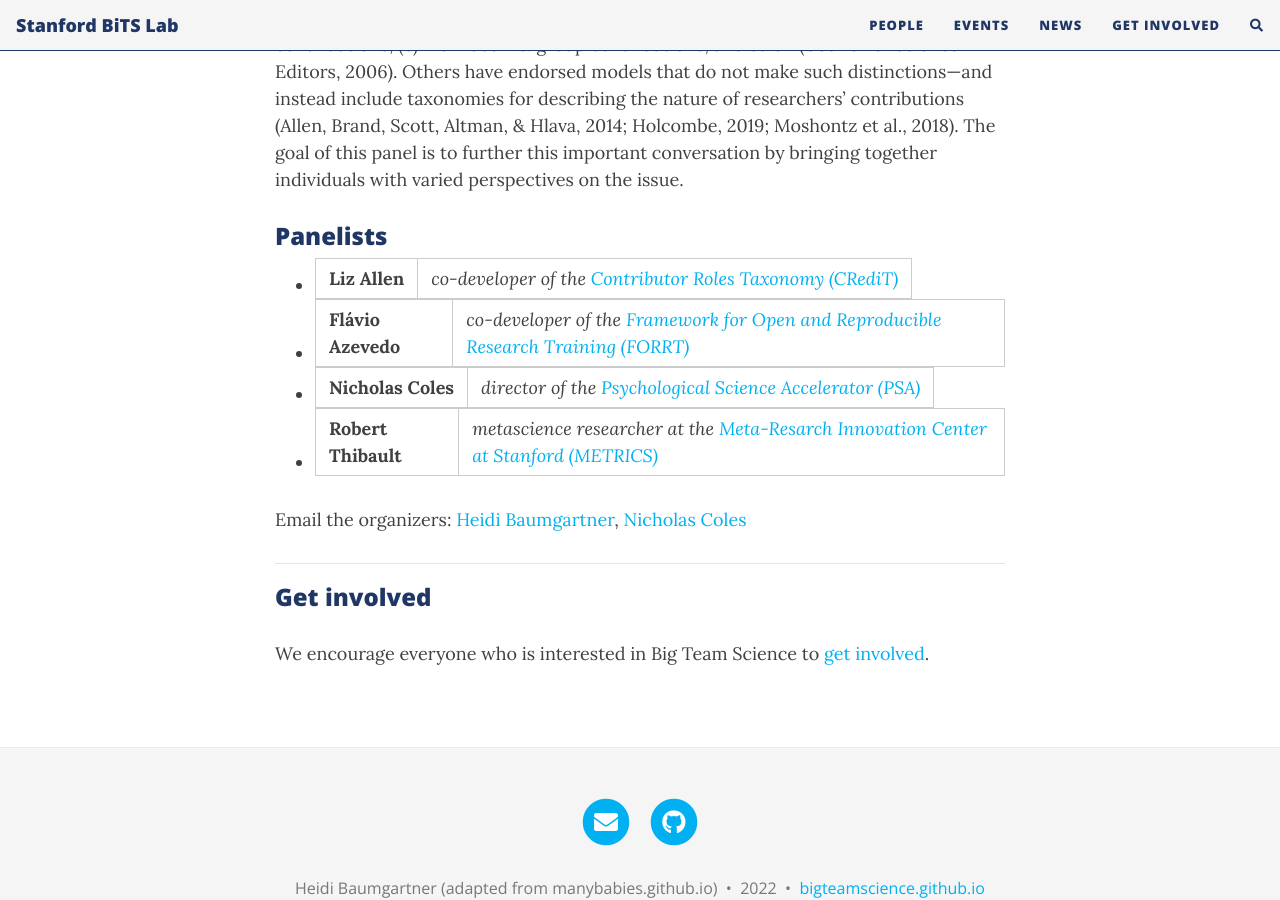
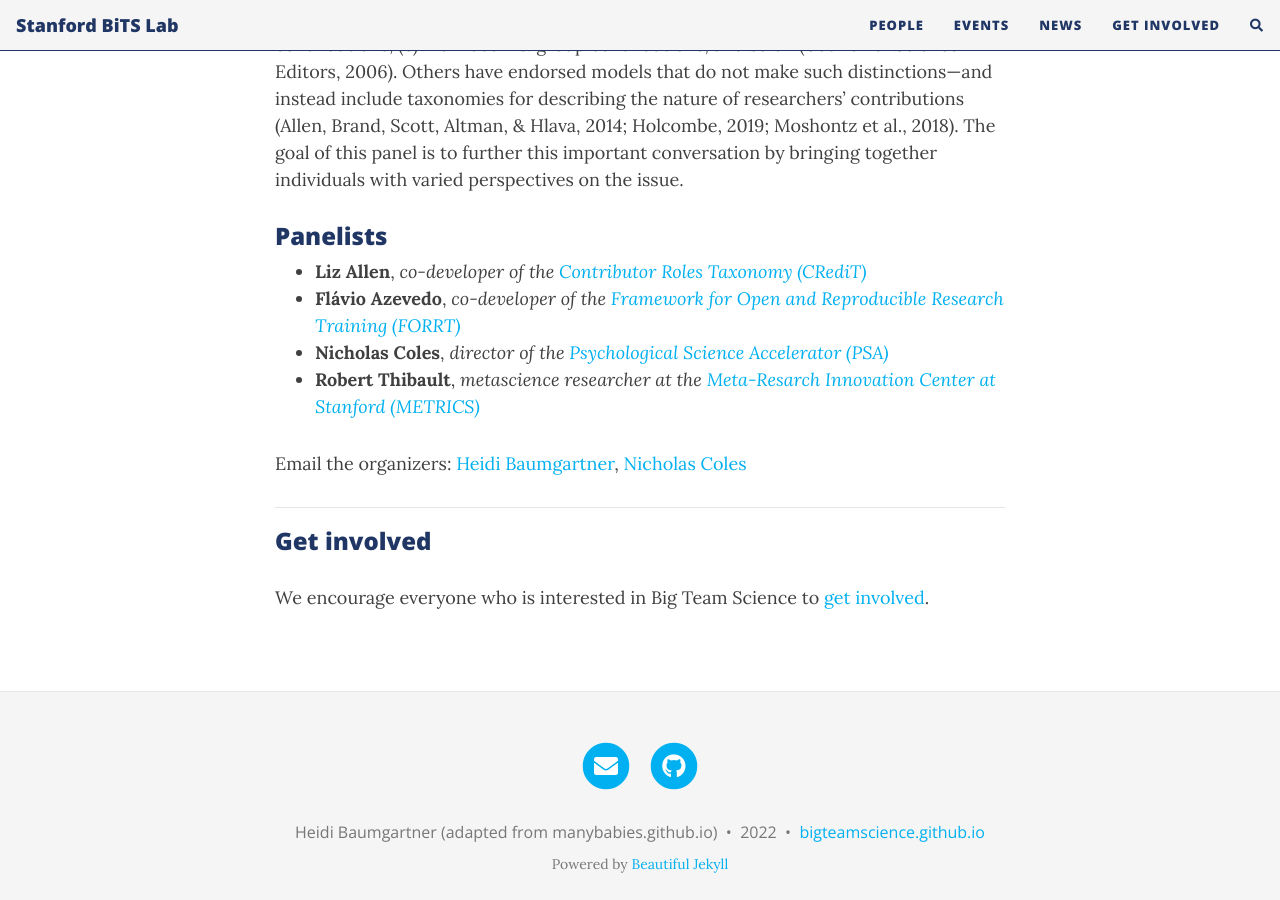
Before and after one commit to heidibaum/bigteamsciencelab.github.io, a Jekyll site: the page built from events.md, in a window 1280 px wide and 900 px high, scrolled down 882 px. Built offline with Jekyll 4.4.1, drawn with Linux system fonts in a browser that asks for light colours; nearby versions of some CDN libraries; comment, search, counter and statistics services are not loaded.

```diff
--- a/events.md
+++ b/events.md
@@ -14,10 +14,10 @@ cover-img: /assets/img/events_blank.png
 The rise of big team science (Coles et al. 2022) has vitalized conversations about how scientific contributions are recognized and rewarded. This panel will discuss one of the central issues in these conversations: what constitutes authorship in science? Perspectives on this issue vary both within and between individual researchers, scientific organizations, publishers, and science stakeholders. For example, some groups have developed models that distinguish between (a) author vs. non-author contributions, (b) individual vs. group contributions, and so on (Council of Science Editors, 2006). Others have endorsed models that do not make such distinctions—and instead include taxonomies for describing the nature of researchers’ contributions (Allen, Brand, Scott, Altman, & Hlava, 2014; Holcombe, 2019; Moshontz et al., 2018). The goal of this panel is to further this important conversation by bringing together individuals with varied perspectives on the issue.
 
 ### Panelists
-* **Liz Allen** | *co-developer of the [Contributor Roles Taxonomy (CRediT)](https://casrai.org/credit/)*
-* **Flávio Azevedo** | *co-developer of the [Framework for Open and Reproducible Research Training (FORRT)](https://forrt.org)*
-* **Nicholas Coles** | *director of the [Psychological Science Accelerator (PSA)](https://psysciacc.org/)*
-* **Robert Thibault** | *metascience researcher at the [Meta-Resarch Innovation Center at Stanford (METRICS)](https://metrics.stanford.edu/)*
+* **Liz Allen**,  *co-developer of the [Contributor Roles Taxonomy (CRediT)](https://casrai.org/credit/)*
+* **Flávio Azevedo**,  *co-developer of the [Framework for Open and Reproducible Research Training (FORRT)](https://forrt.org)*
+* **Nicholas Coles**, *director of the [Psychological Science Accelerator (PSA)](https://psysciacc.org/)*
+* **Robert Thibault**, *metascience researcher at the [Meta-Resarch Innovation Center at Stanford (METRICS)](https://metrics.stanford.edu/)*
 
 Email the organizers: [Heidi Baumgartner](mailto:heidib@stanford.edu), [Nicholas Coles](ncoles@stanford.edu)
 
```
